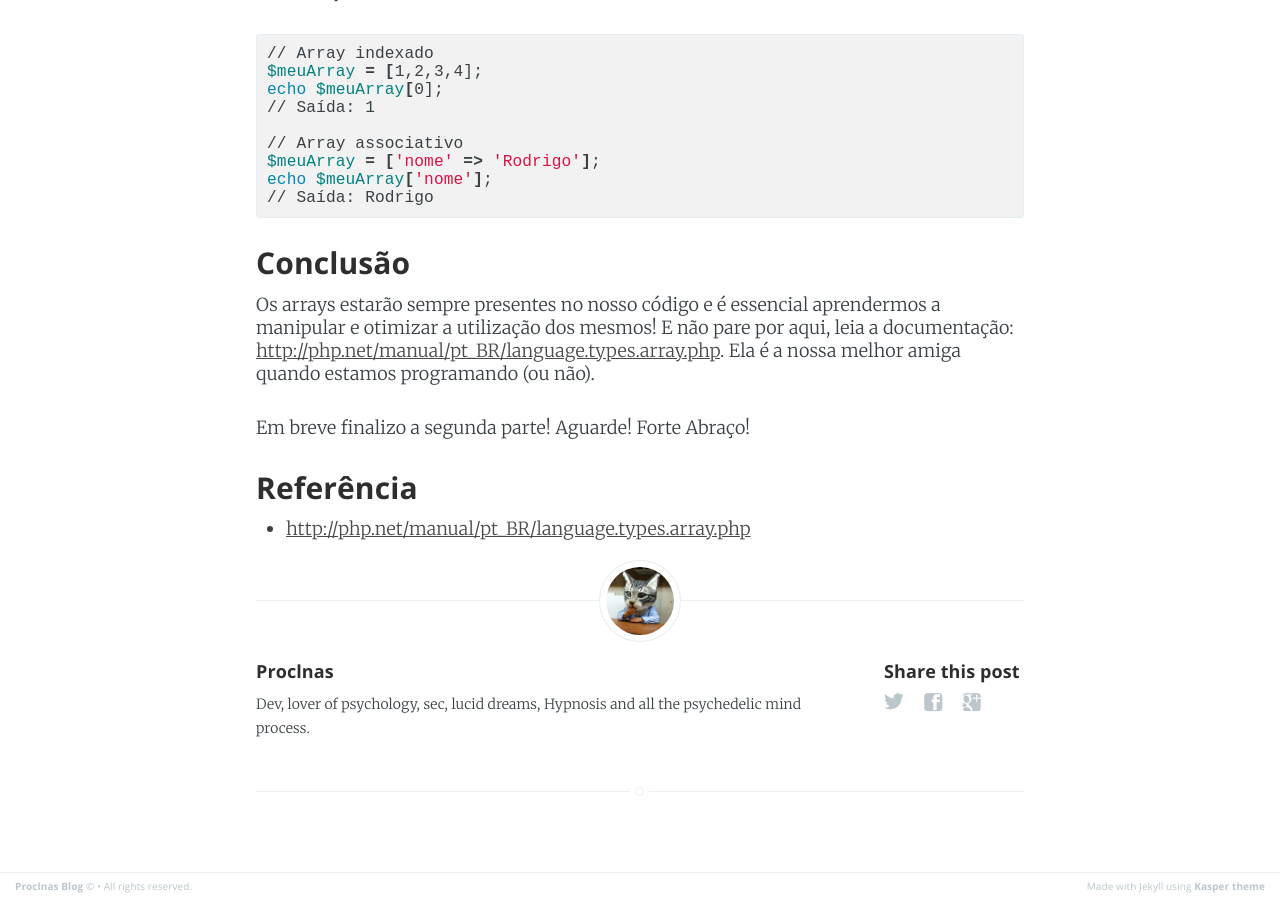
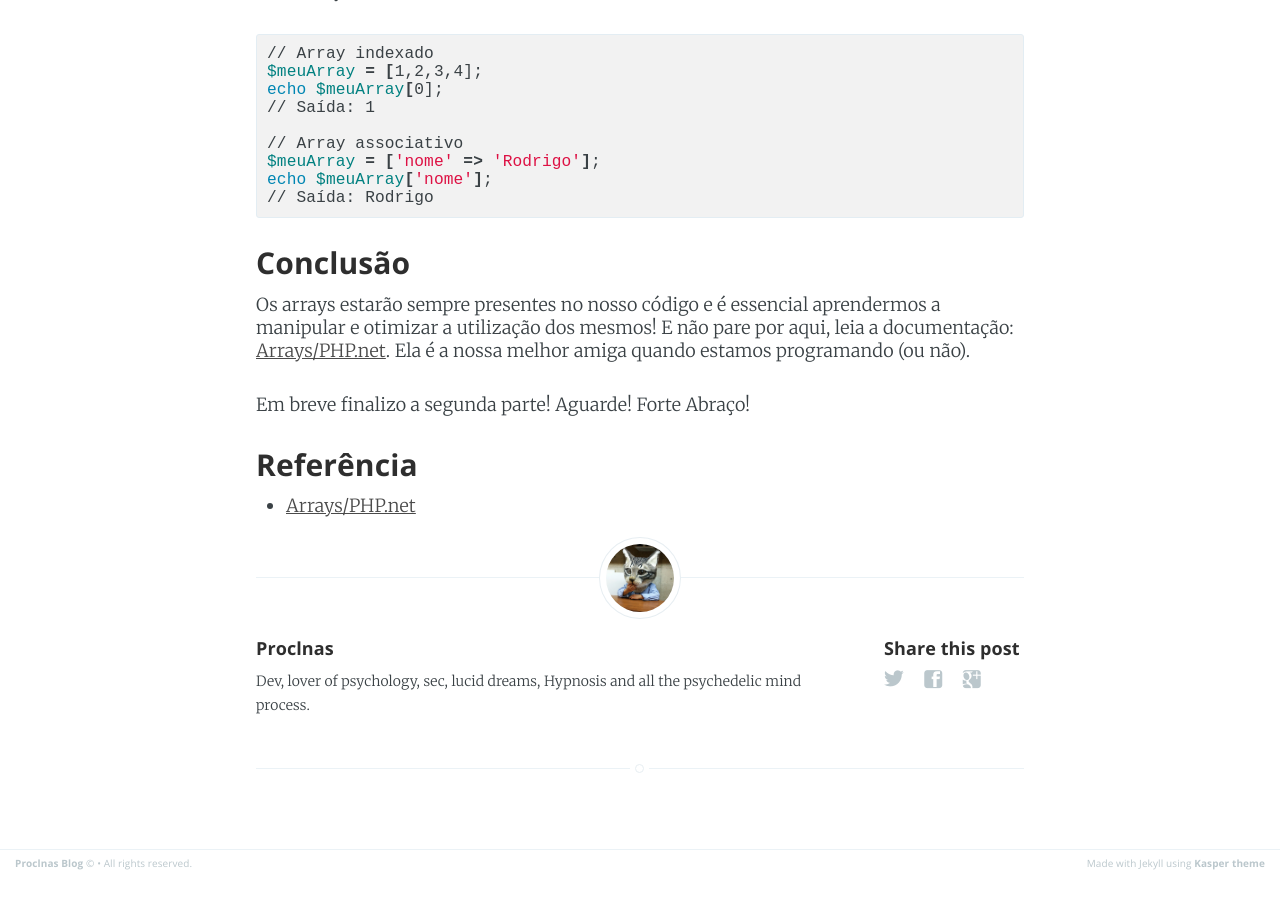
Before and after one commit to proclnas/proclnas.github.io, a Jekyll site: the page built from _posts/2017-05-12-array-nosso-de-cada-dia.md, in a window 1280 px wide and 900 px high, scrolled down 3825 px. Built offline with Jekyll 4.4.1, drawn with Linux system fonts in a browser that asks for light colours; nearby versions of some CDN libraries; comment, search, counter and statistics services are not loaded; after the commit the page ends 4702 px from its top, so only the background shows below that.

Commit message:
Fixed post href

```diff
--- a/_posts/2017-05-12-array-nosso-de-cada-dia.md
+++ b/_posts/2017-05-12-array-nosso-de-cada-dia.md
@@ -147,10 +147,10 @@ echo $meuArray['nome'];
 
 ### Conclusão
 Os arrays estarão sempre presentes no nosso código e é essencial aprendermos a manipular e otimizar a utilização dos mesmos!
-E não pare por aqui, leia a documentação: [http://php.net/manual/pt_BR/language.types.array.php](Arrays/PHP.net). Ela é a nossa melhor amiga quando estamos programando (ou não).
+E não pare por aqui, leia a documentação: [Arrays/PHP.net](http://php.net/manual/pt_BR/language.types.array.php). Ela é a nossa melhor amiga quando estamos programando (ou não).
 
 Em breve finalizo a segunda parte! Aguarde!
 Forte Abraço!
 
 ### Referência
-- [http://php.net/manual/pt_BR/language.types.array.php](Arrays/PHP.net)
+- [Arrays/PHP.net](http://php.net/manual/pt_BR/language.types.array.php)
```
